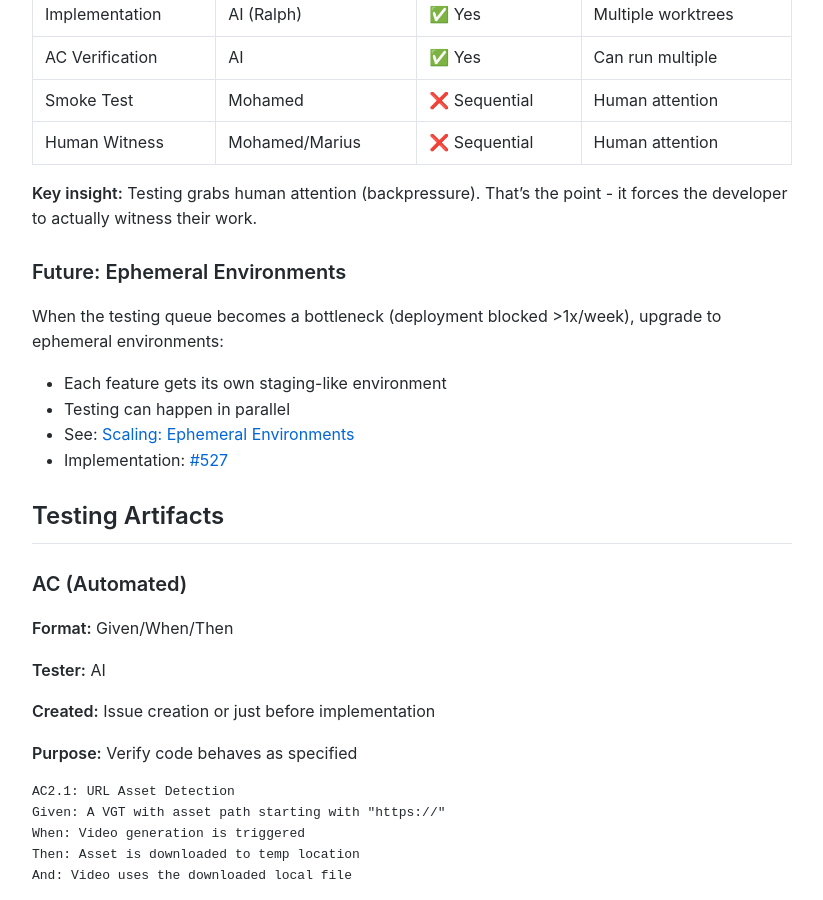
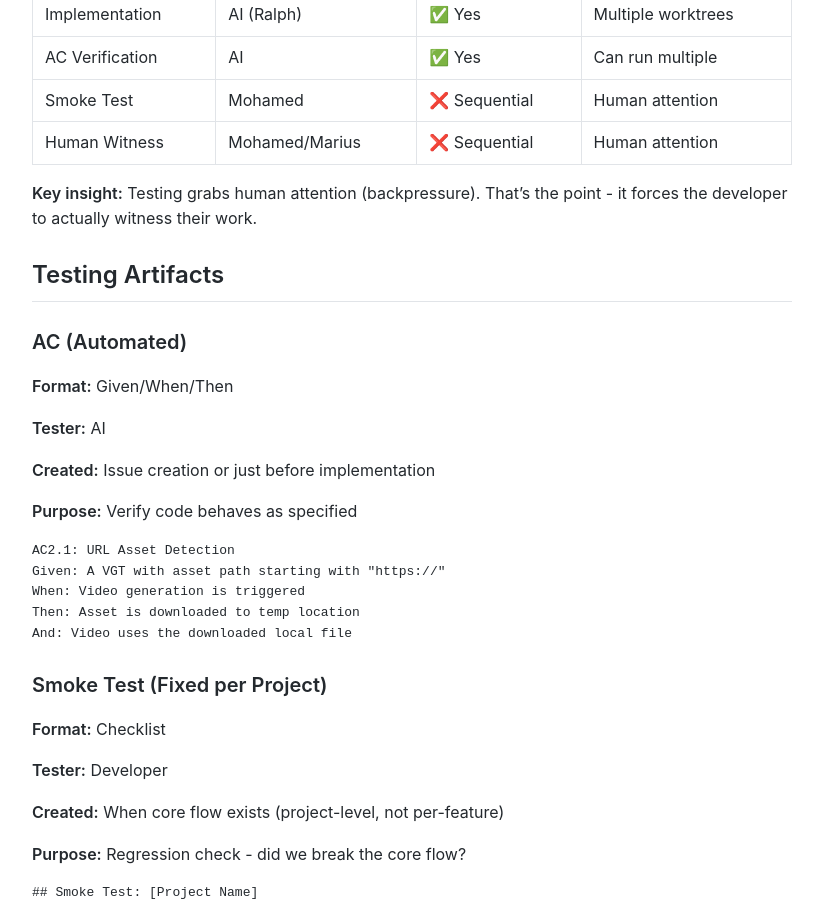
Before and after one commit to MariusWilsch/public-wilsch-ai-pages, a Jekyll site: the page built from global/ship-with-confidence.md, in a window 1280 px wide and 900 px high, scrolled down 4513 px. Shown: the whole window, without its empty margins (228-1051 px from the left). Built offline with Jekyll 4.4.1, drawn with Linux system fonts in a browser that asks for light colours; our own code applies the rules of GitHub Pages for plain Markdown files.

Commit message:
Sync from hippocampus 2026-01-18

```diff
--- a/global/ship-with-confidence.md
+++ b/global/ship-with-confidence.md
@@ -158,15 +158,6 @@ sequenceDiagram
 
 **Key insight:** Testing grabs human attention (backpressure). That's the point - it forces the developer to actually witness their work.
 
-### Future: Ephemeral Environments
-
-When the testing queue becomes a bottleneck (deployment blocked >1x/week), upgrade to ephemeral environments:
-
-- Each feature gets its own staging-like environment
-- Testing can happen in parallel
-- See: [Scaling: Ephemeral Environments](#scaling-ephemeral-environments)
-- Implementation: [#527](https://github.com/DaveX2001/deliverable-tracking/issues/527)
-
 ## Testing Artifacts
 
 ### AC (Automated)
```
